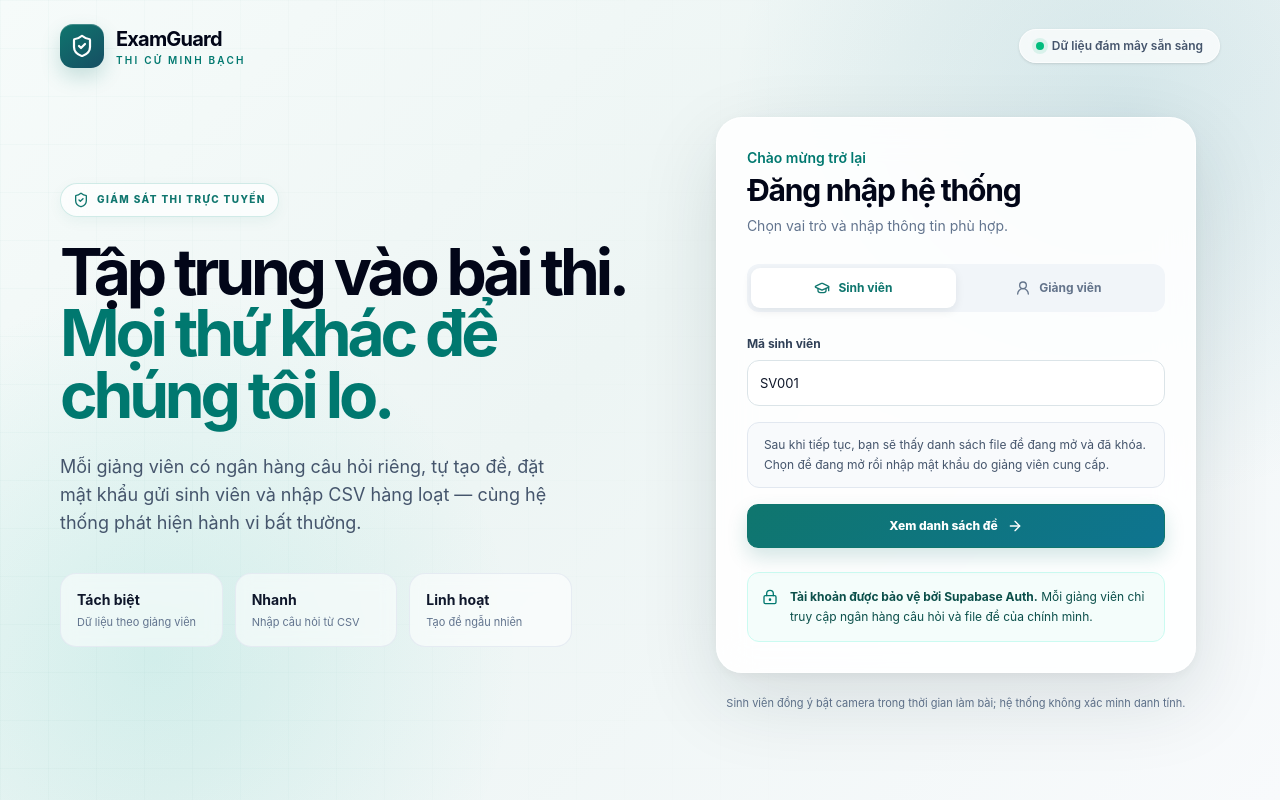
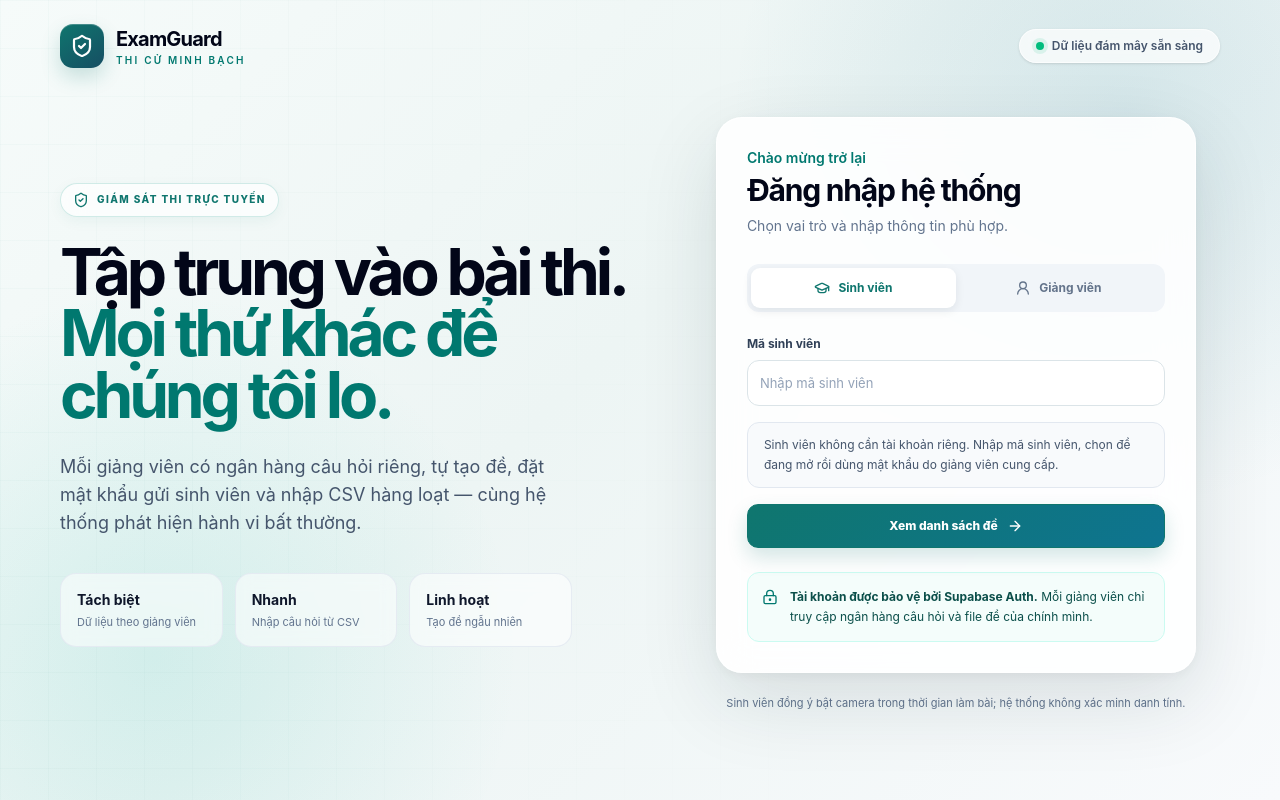
Before and after one commit to munnn01/exam, a Next.js app: page / in a window 1280 px wide. Built offline with nearby package versions, Linux system fonts and the light colour scheme; no server answers.

Commit message:
Allow students to join without accounts

```diff
--- a/src/components/login-view.tsx
+++ b/src/components/login-view.tsx
@@ -4,7 +4,6 @@ import { useState } from "react";
 import { ArrowRight, Eye, EyeOff, GraduationCap, LockKeyhole, ShieldCheck, UserRound } from "lucide-react";
 import { Brand } from "./brand";
 import { DEMO_TEACHER } from "@/lib/demo-data";
-import { findStudent } from "@/lib/store";
 import { isSupabaseConfigured } from "@/lib/supabase/client";
 import { signInTeacher } from "@/lib/teacher-auth";
 import type { StudentCredential, TeacherIdentity } from "@/lib/types";
@@ -20,7 +19,7 @@ export function LoginView({ onTeacherLogin, onStudentLogin }: LoginViewProps) {
   const [showPassword, setShowPassword] = useState(false);
   const [error, setError] = useState("");
   const [busy, setBusy] = useState(false);
-  const [studentId, setStudentId] = useState("SV001");
+  const [studentId, setStudentId] = useState(cloudReady ? "" : "SV001");
   const [teacherForm, setTeacherForm] = useState(() => ({
     email: cloudReady ? "" : DEMO_TEACHER.email,
     password: cloudReady ? "" : DEMO_TEACHER.password,
@@ -40,9 +39,15 @@ export function LoginView({ onTeacherLogin, onStudentLogin }: LoginViewProps) {
         onTeacherLogin(await signInTeacher(teacherForm.email, teacherForm.password));
         return;
       }
-      const student = findStudent(studentId);
-      if (student) onStudentLogin(student);
-      else setError("Không tìm thấy mã sinh viên. Vui lòng kiểm tra lại.");
+      const normalizedStudentId = studentId.trim().toUpperCase();
+      if (normalizedStudentId.length < 2) throw new Error("Vui lòng nhập mã sinh viên hợp lệ.");
+      onStudentLogin({
+        id: normalizedStudentId,
+        name: normalizedStudentId,
+        password: "",
+        examCode: "",
+        status: "Chưa thi",
+      });
     } catch (cause) {
       setError(cause instanceof Error ? cause.message : "Đã xảy ra lỗi. Vui lòng thử lại.");
     } finally {
@@ -88,7 +93,7 @@ export function LoginView({ onTeacherLogin, onStudentLogin }: LoginViewProps) {
             <form className="mt-6 space-y-4" onSubmit={(event) => void submit(event)}>
               {role === "student" ? <>
                 <Field label="Mã sinh viên"><input value={studentId} onChange={(e) => setStudentId(e.target.value)} placeholder="Nhập mã sinh viên" /></Field>
-                <div className="rounded-xl border border-slate-200 bg-slate-50 px-4 py-3 text-xs leading-5 text-slate-600">Sau khi tiếp tục, bạn sẽ thấy danh sách file đề đang mở và đã khóa. Chọn đề đang mở rồi nhập mật khẩu do giảng viên cung cấp.</div>
+                <div className="rounded-xl border border-slate-200 bg-slate-50 px-4 py-3 text-xs leading-5 text-slate-600">Sinh viên không cần tài khoản riêng. Nhập mã sinh viên, chọn đề đang mở rồi dùng mật khẩu do giảng viên cung cấp.</div>
               </> : <>
                 <Field label="Email giảng viên"><input type="email" required value={teacherForm.email} onChange={(e) => setTeacherForm({ ...teacherForm, email: e.target.value })} /></Field>
                 <Field label="Mật khẩu"><PasswordInput value={teacherForm.password} show={showPassword} onShow={() => setShowPassword(!showPassword)} onChange={(password) => setTeacherForm({ ...teacherForm, password })} /></Field>
```
Also changed, not shown: 1 other file (tests, documents, lock files or other folders).
